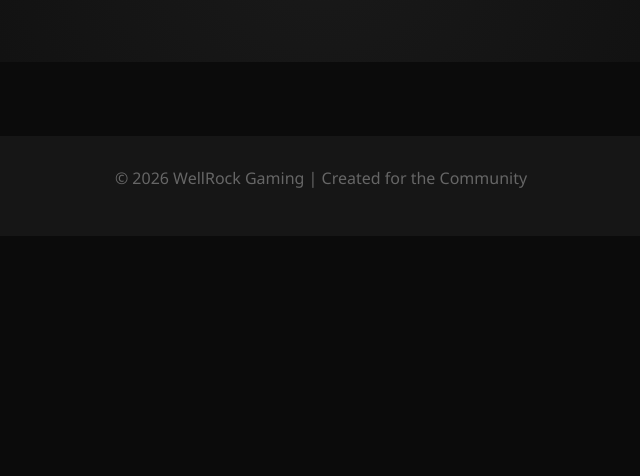
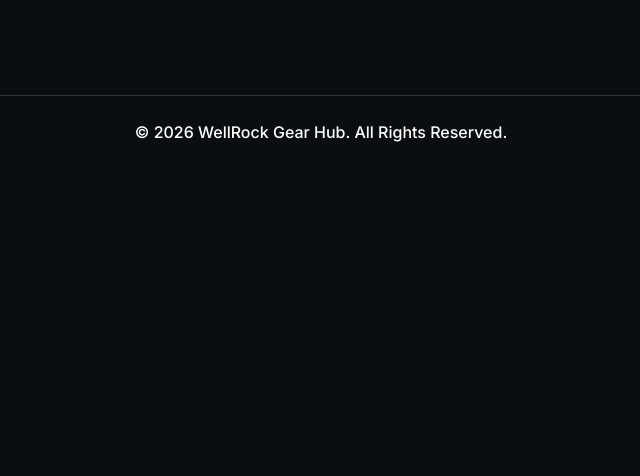
Before and after one commit to priyantkushwaha665-png/wellrock-gear-hub, a Flask app: page / in a window 1280 px wide. Shown: the part 286-762 px from the top of the page, without its empty margins (319-959 px from the left). Run offline with Flask 3, Linux system fonts and the light colour scheme; data that the repository does not hold is empty.

Commit message:
Update index.html

```diff
--- a/templates/index.html
+++ b/templates/index.html
@@ -3,45 +3,46 @@
 <head>
     <meta charset="UTF-8">
     <meta name="viewport" content="width=device-width, initial-scale=1.0">
-    <title>WellRock Gear Hub | Premium Gaming Gear</title>
-    <!-- Bootstrap CSS for Modern Design -->
+    <title>WellRock Gear Hub | Gaming Setup</title>
     <link href="https://cdn.jsdelivr.net/npm/bootstrap@5.3.0/dist/css/bootstrap.min.css" rel="stylesheet">
+    <link href="https://fonts.googleapis.com/css2?family=Orbitron:wght@400;700&family=Inter:wght@300;500&display=swap" rel="stylesheet">
     <style>
-        body { background-color: #0b0b0b; color: #ffffff; font-family: 'Segoe UI', sans-serif; }
-        .navbar { background-color: #161616; border-bottom: 1px solid #333; }
-        .hero-section { padding: 80px 0; text-align: center; background: radial-gradient(circle, #1a1a1a 0%, #0b0b0b 100%); }
-        .card { background: #1a1a1a; border: 1px solid #333; transition: 0.4s; color: white; border-radius: 15px; overflow: hidden; }
-        .card:hover { transform: translateY(-10px); border-color: #0d6efd; box-shadow: 0 0 20px rgba(13, 110, 253, 0.3); }
-        .card-img-top { height: 220px; object-fit: cover; filter: brightness(0.9); }
-        .price-tag { color: #00ff88; font-size: 1.4rem; font-weight: 700; }
-        .category-badge { background: #0d6efd; font-size: 0.7rem; padding: 4px 12px; border-radius: 50px; text-transform: uppercase; margin-bottom: 10px; display: inline-block; }
-        .footer { background: #161616; padding: 30px 0; margin-top: 50px; color: #666; }
+        body { background-color: #0b0e11; color: #ffffff; font-family: 'Inter', sans-serif; }
+        .navbar { background-color: #15191d; border-bottom: 2px solid #00ff41; }
+        .brand-name { font-family: 'Orbitron', sans-serif; color: #00ff41; text-transform: uppercase; letter-spacing: 2px; }
+        .hero-section { padding: 60px 0; text-align: center; background: linear-gradient(rgba(0,0,0,0.7), rgba(0,0,0,0.7)), url('https://images.unsplash.com/photo-1542751371-adc38448a05e?ixlib=rb-1.2.1&auto=format&fit=crop&w=1350&q=80'); background-size: cover; border-bottom: 1px solid #333; }
+        .card { background-color: #1c2127; border: 1px solid #333; transition: 0.3s; margin-bottom: 30px; border-radius: 15px; overflow: hidden; }
+        .card:hover { transform: translateY(-10px); border-color: #00ff41; box-shadow: 0 0 20px rgba(0, 255, 65, 0.2); }
+        .card-img-top { height: 200px; object-fit: contain; padding: 20px; background: #fff; }
+        .card-title { font-family: 'Orbitron', sans-serif; font-size: 1.1rem; color: #00ff41; }
+        .price-tag { font-size: 1.3rem; font-weight: bold; color: #fff; }
+        .buy-btn { background-color: #00ff41; color: #000; font-weight: bold; border: none; width: 100%; padding: 10px; border-radius: 5px; text-decoration: none; display: inline-block; text-align: center; }
+        .buy-btn:hover { background-color: #00cc33; color: #000; }
     </style>
 </head>
 <body>
 
-<nav class="navbar navbar-dark">
-  <div class="container">
-    <a class="navbar-brand fw-bold" href="#">WELLROCK <span class="text-primary">GEAR HUB</span></a>
-  </div>
+<nav class="navbar navbar-expand-lg">
+    <div class="container">
+        <a class="navbar-brand brand-name" href="#">WellRock Gear Hub</a>
+    </div>
 </nav>
 
 <div class="hero-section">
-    <h1 class="display-3 fw-bold">LEVEL UP YOUR SETUP</h1>
-    <p class="lead text-secondary">The Best Peripherals for Pro Streamers & Gamers</p>
+    <h1 class="brand-name" style="font-size: 3rem;">Level Up Your Game</h1>
+    <p>Best Gaming Peripherals Handpicked by WellRock</p>
 </div>
 
-<div class="container my-5">
-    <div class="row g-4">
-        {% for item in products %}
-        <div class="col-lg-4 col-md-6">
-            <div class="card h-100">
-                <img src="{{ item[3] }}" class="card-img-top" alt="Product Image">
-                <div class="card-body">
-                    <span class="category-badge">{{ item[4] }}</span>
-                    <h4 class="card-title">{{ item[1] }}</h4>
-                    <p class="price-tag mb-3">{{ item[2] }}</p>
-                    <a href="#" class="btn btn-primary w-100 fw-bold">View Product</a>
+<div class="container mt-5">
+    <div class="row">
+        {% for product in products %}
+        <div class="col-md-4 col-sm-6">
+            <div class="card">
+                <img src="{{ product[3] }}" class="card-img-top" alt="{{ product[1] }}">
+                <div class="card-body text-center">
+                    <h5 class="card-title">{{ product[1] }}</h5>
+                    <p class="price-tag">₹{{ product[2] }}</p>
+                    <a href="{{ product[4] }}" target="_blank" class="buy-btn">Buy on Amazon</a>
                 </div>
             </div>
         </div>
@@ -49,8 +50,8 @@
     </div>
 </div>
 
-<footer class="footer text-center">
-    <p>&copy; 2026 WellRock Gaming | Created for the Community</p>
+<footer class="text-center py-4 mt-5" style="border-top: 1px solid #333;">
+    <p>&copy; 2026 WellRock Gear Hub. All Rights Reserved.</p>
 </footer>
 
 </body>
```
